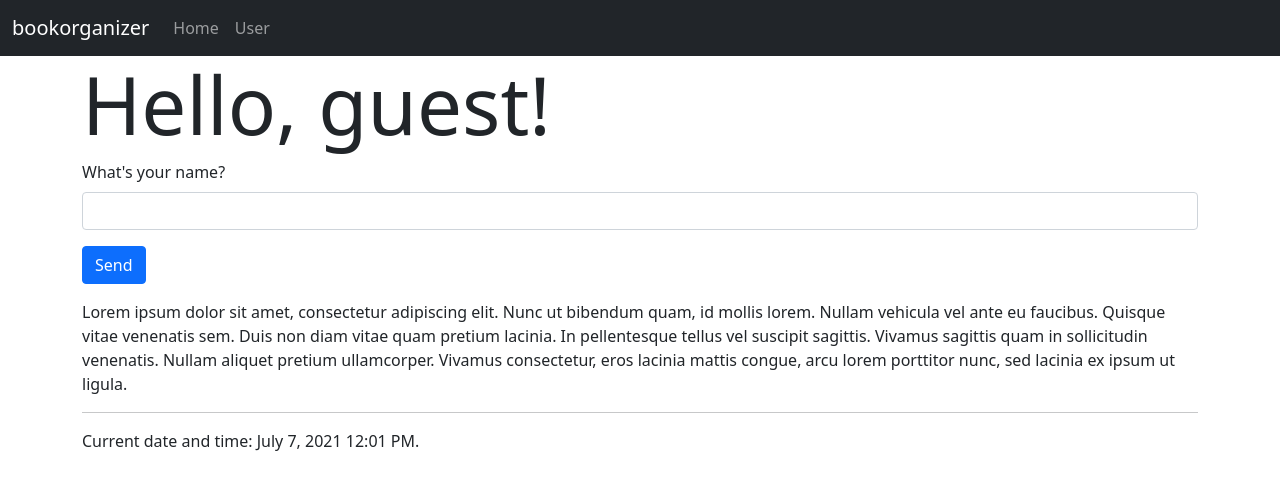
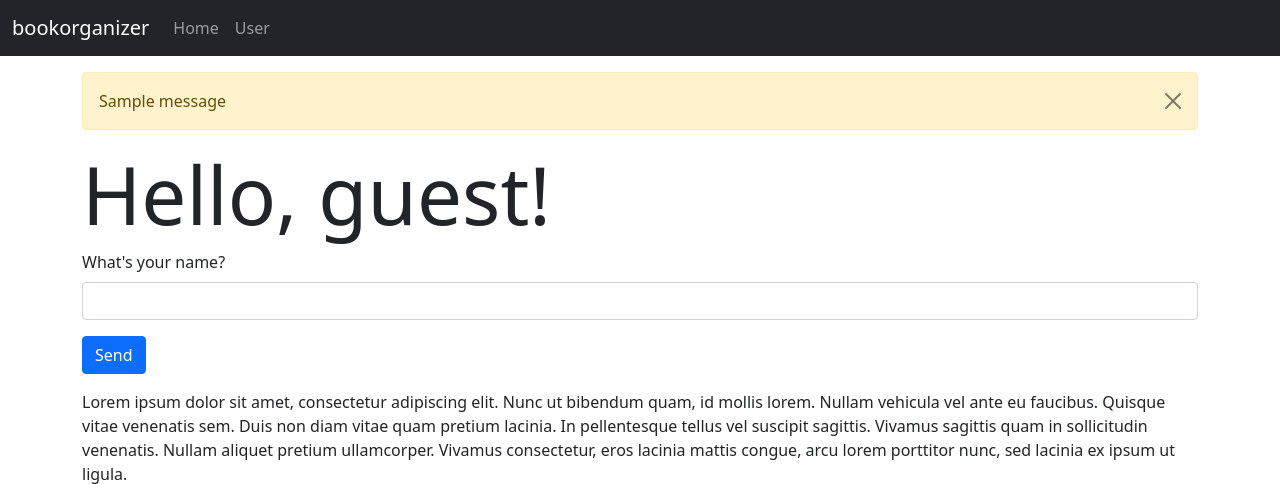
Before and after one commit to matbocz/bookorganizer, a Flask app: page / in a window 1280 px wide. Shown: the top 484 px of the page. Run offline with Flask 2, Linux system fonts and the light colour scheme; one stand-in notice (Sample message) is shown; some libraries are stand-ins or nearby versions.

Commit message:
Show flash messages on Base template

```diff
--- a/templates/base.html
+++ b/templates/base.html
@@ -12,11 +12,12 @@
     <!-- Moment.js -->
     {{ moment.include_moment() }}
 
+    <!-- Page title block -->
     <title>{% block title %}{% endblock %}</title>
 </head>
 <body>
 <!-- Navbar -->
-<nav class="navbar navbar-expand-lg navbar-dark bg-dark">
+<nav class="navbar navbar-expand-lg navbar-dark bg-dark mb-3">
     <div class="container-fluid">
         <a class="navbar-brand" href={{ url_for('index') }}>bookorganizer</a>
         <button class="navbar-toggler" type="button" data-bs-toggle="collapse" data-bs-target="#navbarNav"
@@ -36,10 +37,20 @@
     </div>
 </nav>
 
-<!-- Content -->
+<!-- Content container -->
 <div class="container">
+    <!-- Flash messages -->
+    {% for message in get_flashed_messages() %}
+    <div class="alert alert-warning alert-dismissible fade show" role="alert">
+        {{ message }}
+        <button type="button" class="btn-close" data-bs-dismiss="alert" aria-label="Close"></button>
+    </div>
+    {% endfor %}
+
+    <!-- Page content block -->
     {% block content %}{% endblock %}
 
+    <!-- Current date and time -->
     <hr>
     <p>Current date and time: {{ moment().format('LLL') }}.</p>
 </div>
```
